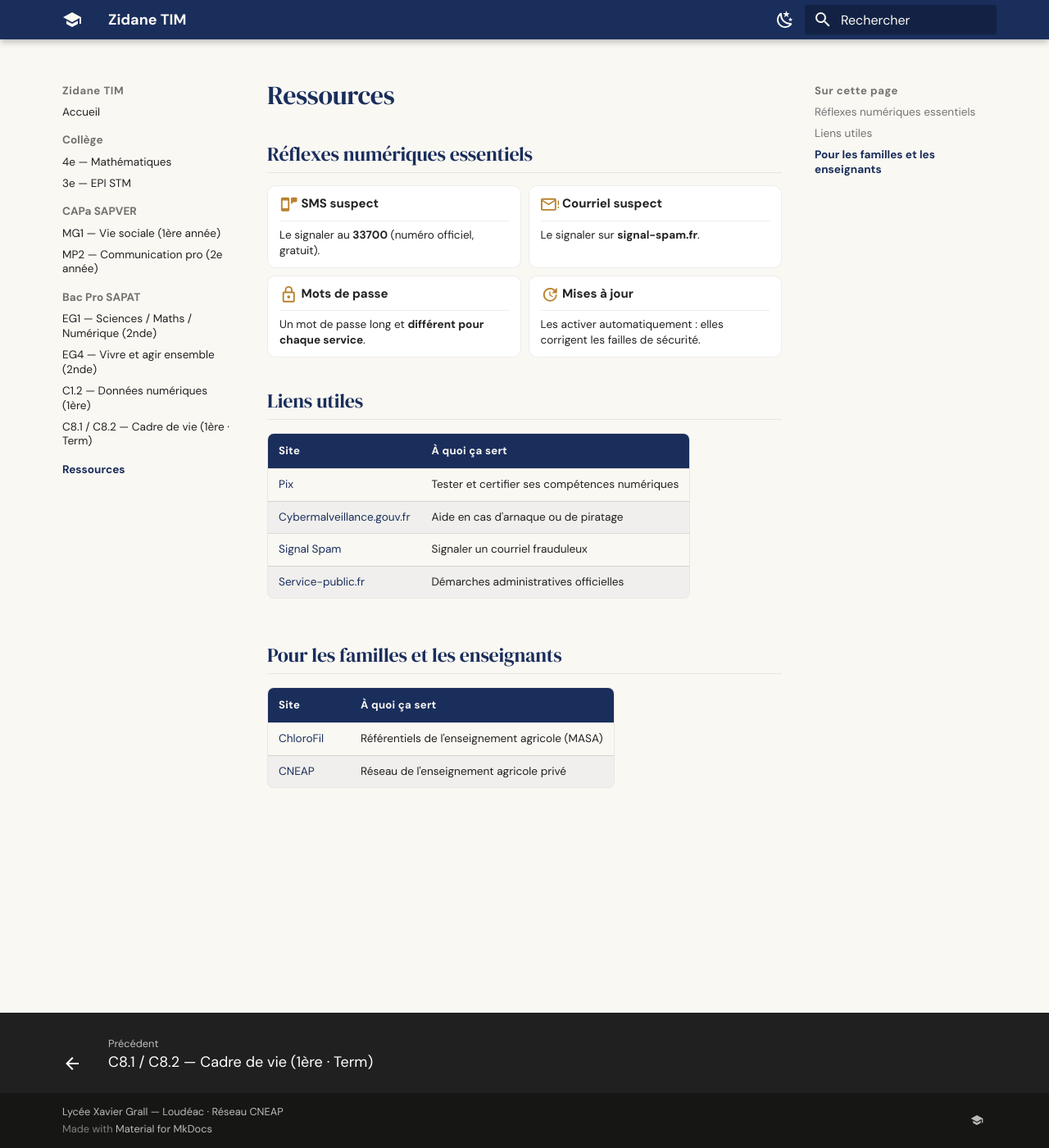
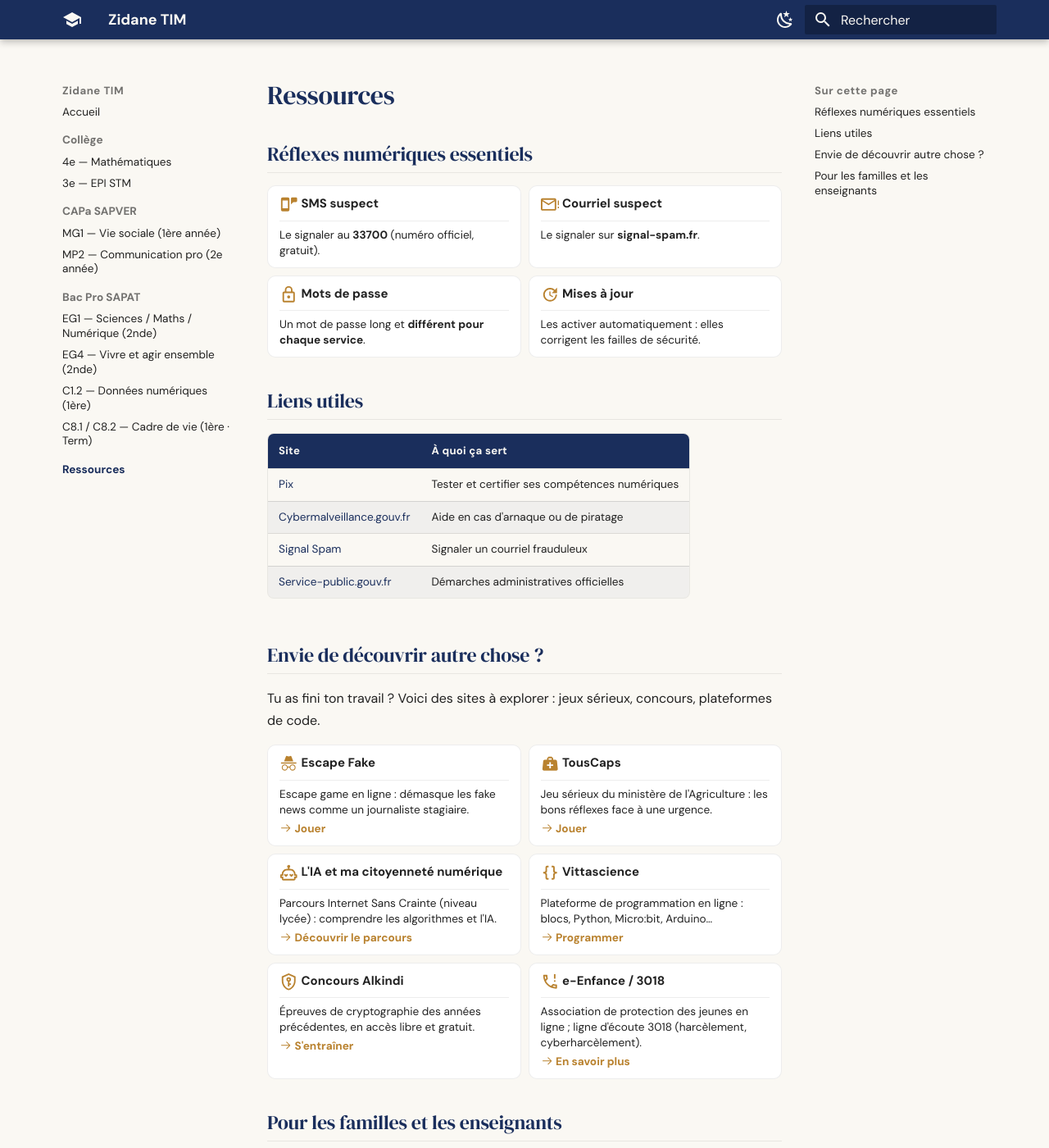
Before and after one commit to zidaneTim/zidane-tim, an MkDocs documentation site: the page built from docs/ressources/index.md, in a window 1280 px wide and 1400 px high. Shown: the whole window at 82% size. Built offline with MkDocs 1.6.1 and Material for MkDocs 9.7.7, drawn with Linux system fonts in a browser that asks for light colours.

Commit message:
Ajout section ressources à découvrir (temps libre élèves)

```diff
--- a/docs/ressources/index.md
+++ b/docs/ressources/index.md
@@ -37,7 +37,63 @@
 | [Pix](https://pix.fr) | Tester et certifier ses compétences numériques |
 | [Cybermalveillance.gouv.fr](https://www.cybermalveillance.gouv.fr) | Aide en cas d'arnaque ou de piratage |
 | [Signal Spam](https://www.signal-spam.fr) | Signaler un courriel frauduleux |
-| [Service-public.fr](https://www.service-public.fr) | Démarches administratives officielles |
+| [Service-public.gouv.fr](https://www.service-public.gouv.fr) | Démarches administratives officielles |
+
+## Envie de découvrir autre chose ?
+
+Tu as fini ton travail ? Voici des sites à explorer : jeux sérieux, concours, plateformes de code.
+
+<div class="grid cards" markdown>
+
+-   :material-incognito:{ .lg .middle } **Escape Fake**
+
+    ---
+
+    Escape game en ligne : démasque les fake news comme un journaliste stagiaire.
+
+    [:octicons-arrow-right-24: Jouer](https://jeu.escape-fake.fr/)
+
+-   :material-medical-bag:{ .lg .middle } **TousCaps**
+
+    ---
+
+    Jeu sérieux du ministère de l'Agriculture : les bons réflexes face à une urgence.
+
+    [:octicons-arrow-right-24: Jouer](https://touscaps.fr/users/login)
+
+-   :material-robot-love-outline:{ .lg .middle } **L'IA et ma citoyenneté numérique**
+
+    ---
+
+    Parcours Internet Sans Crainte (niveau lycée) : comprendre les algorithmes et l'IA.
+
+    [:octicons-arrow-right-24: Découvrir le parcours](https://www.internetsanscrainte.fr/ressources/lia-et-ma-citoyennete-numerique-cycle-lycee/parcours)
+
+-   :material-code-braces:{ .lg .middle } **Vittascience**
+
+    ---
+
+    Plateforme de programmation en ligne : blocs, Python, Micro:bit, Arduino…
+
+    [:octicons-arrow-right-24: Programmer](https://fr.vittascience.com/)
+
+-   :material-shield-key-outline:{ .lg .middle } **Concours Alkindi**
+
+    ---
+
+    Épreuves de cryptographie des années précédentes, en accès libre et gratuit.
+
+    [:octicons-arrow-right-24: S'entraîner](https://epreuve.concours-alkindi.fr/)
+
+-   :material-phone-alert-outline:{ .lg .middle } **e-Enfance / 3018**
+
+    ---
+
+    Association de protection des jeunes en ligne ; ligne d'écoute 3018 (harcèlement, cyberharcèlement).
+
+    [:octicons-arrow-right-24: En savoir plus](https://e-enfance.org/)
+
+</div>
 
 ## Pour les familles et les enseignants
 
```
